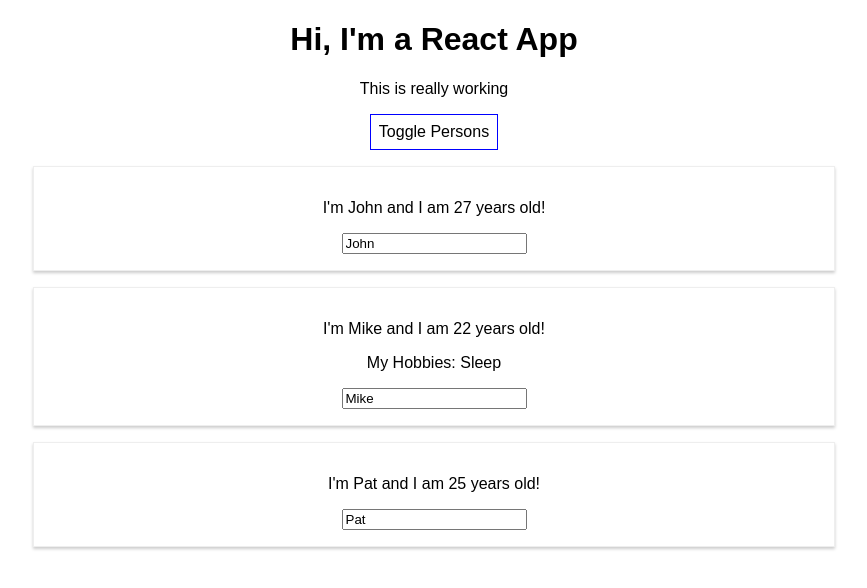
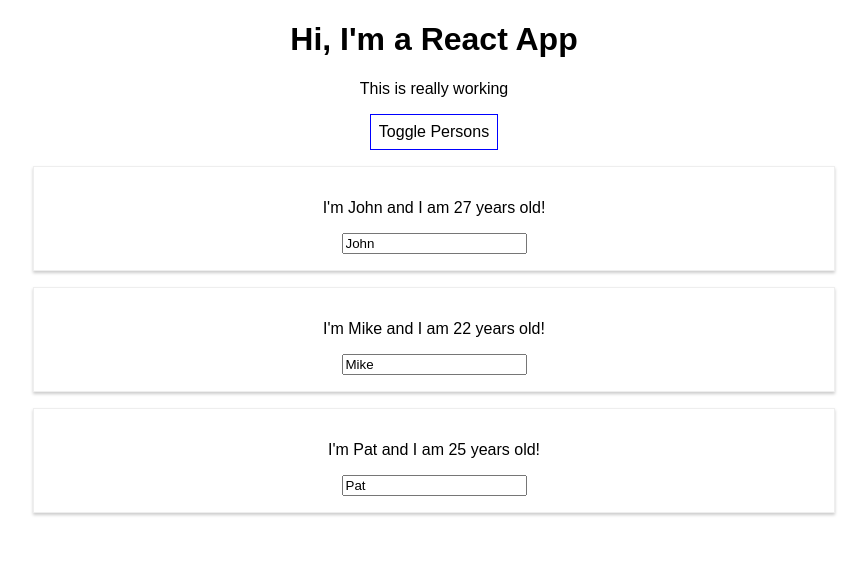
Before and after one commit to jmurphy2404/react-complete-guide, a React (Create React App) app: page / in a window 1280 px wide. Both pictures are taken after a click on the button "Toggle Persons". Shown: the top 588 px of the page, without its empty margins (206-1073 px from the left). Built offline with nearby package versions, Linux system fonts and the light colour scheme.

Commit message:
L52 lists outputting

```diff
--- a/src/App.js
+++ b/src/App.js
@@ -35,7 +35,7 @@
 
   }
 
-  togglePersonHandler = () => {
+  togglePersonsHandler = () => {
     const doesShow = this.state.showPersons;
     this.setState({showPersons: !doesShow});
   }
@@ -49,29 +49,26 @@
       cursor: 'pointer'
     };
 
+    let persons = null;
+
+    if (this.state.showPersons) {
+      persons = (
+        <div>
+          {this.state.persons.map(person => {
+            return <Person name={person.name} age={person.age} />
+          })}
+        </div>
+      );
+    }
+
     return (
       <div className="App">
         <h1>Hi, I'm a React App</h1>
         <p>This is really working</p>
         <button
-        style={style}
-        onClick={this.togglePersonHandler}>Toggle Persons</button>
-      {
-        this.state.showPersons ?
-        <div>
-          <Person
-            name={this.state.persons[0].name}
-            age={this.state.persons[0].age} />
-          <Person
-            name={this.state.persons[1].name}
-            age={this.state.persons[1].age}
-            click={this.switchNameHandler.bind(this, 'Max!')}
-            changed={this.nameChangedHandler} >My Hobbies: Sleep</Person>
-          <Person
-            name={this.state.persons[2].name}
-            age={this.state.persons[2].age} />
-        </div> : null
-      }
+          style={style}
+          onClick={this.togglePersonsHandler}>Toggle Persons</button>
+        {persons}
     </div>
    );
    //return React.createElement('div', {className: 'App'}, React.createElement('h1', null, 'Hi, I\'m a React App?'));
```
